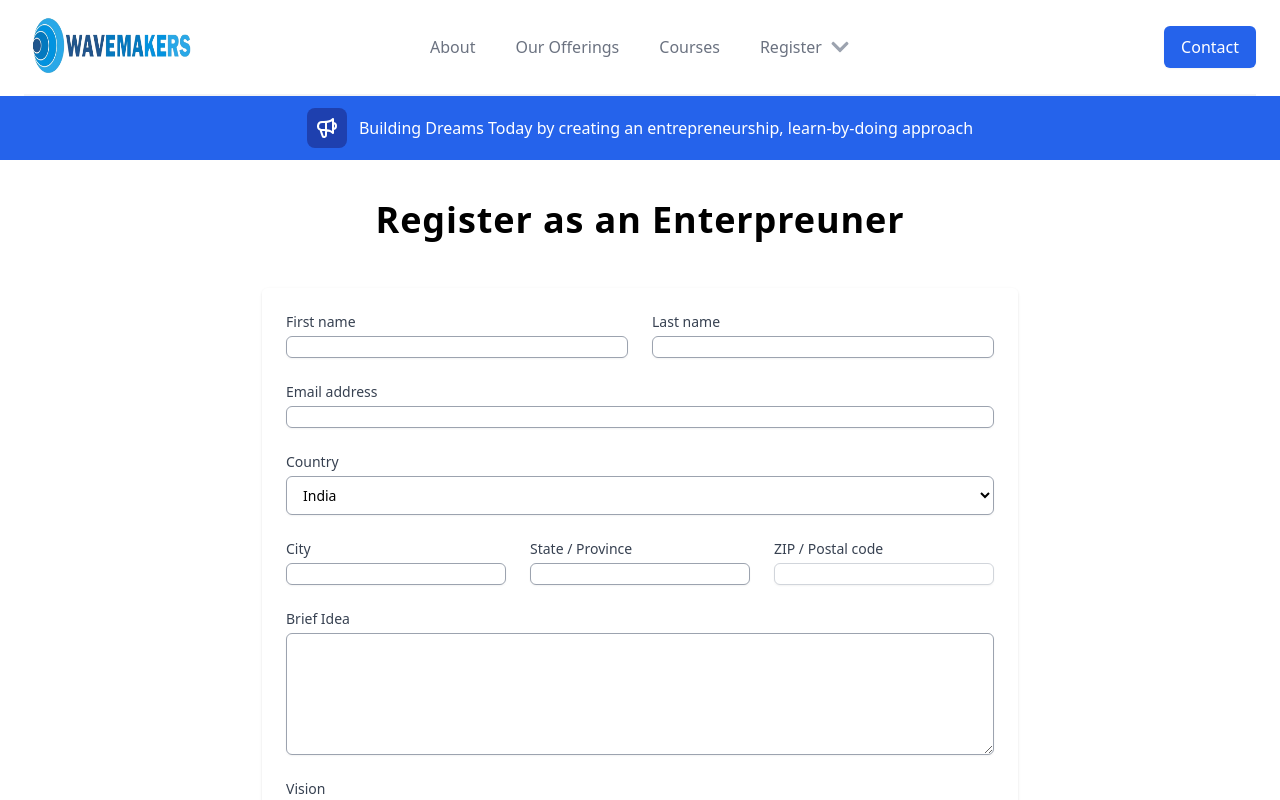
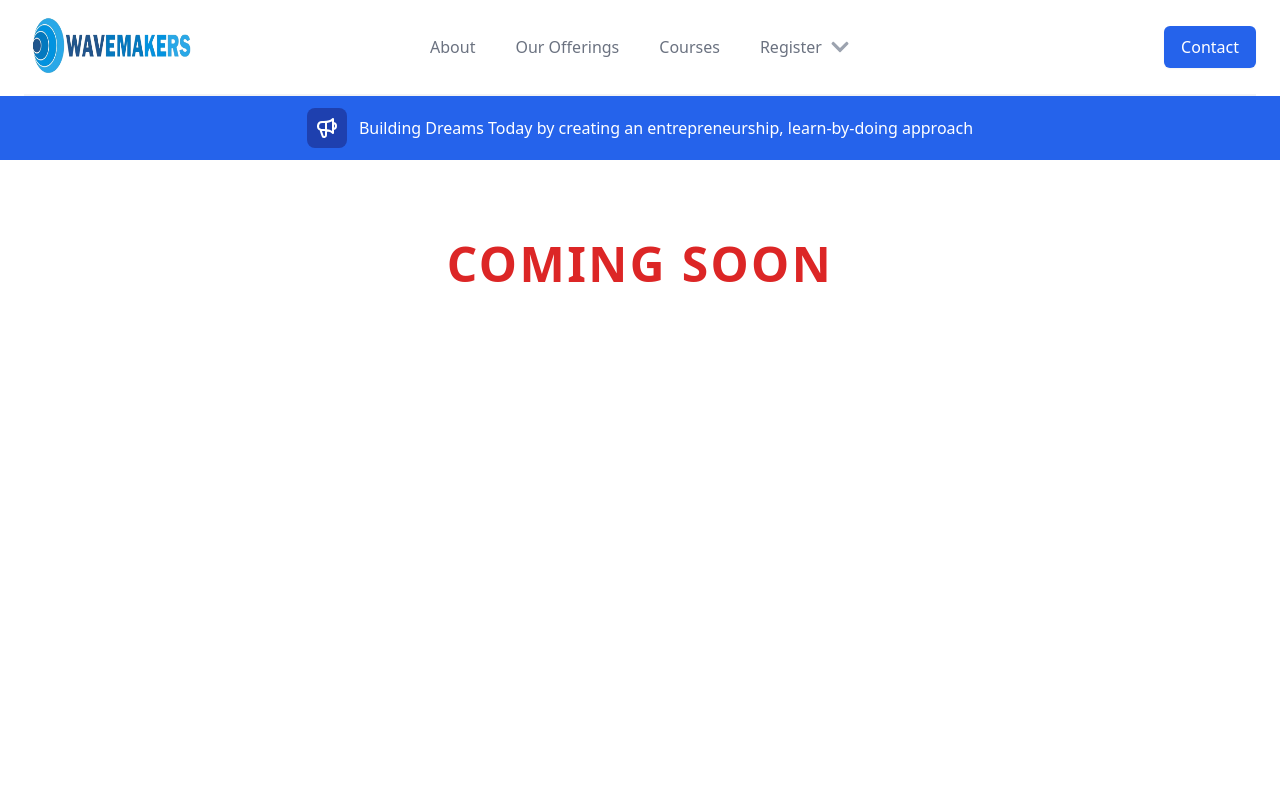
Before and after one commit to arash-arora/cif, a Next.js app: page /register-as-an-enterpreuner in a window 1280 px wide. Shown: the top 800 px of the page. Built offline with nearby package versions, Linux system fonts and the light colour scheme.

Commit message:
form page commented

```diff
--- a/components/RegisterE.tsx
+++ b/components/RegisterE.tsx
@@ -2,26 +2,26 @@ import React from 'react'
 import emailjs from '@emailjs/browser'
 
 function Register() {
-  function sendEmail(e) {
-    e.preventDefault()
+  // function sendEmail(e) {
+  //   e.preventDefault()
 
-    emailjs
-      .sendForm(
-        'service_pb1vr97',
-        'template_utl13y6',
-        e.target,
-        'JVIV5y6AeUML9LUno'
-      )
-      .then(
-        (result) => {
-          console.log(result.text)
-        },
-        (error) => {
-          console.log(error.text)
-        }
-      )
-    e.target.reset()
-  }
+  //   emailjs
+  //     .sendForm(
+  //       'service_pb1vr97',
+  //       'template_utl13y6',
+  //       e.target,
+  //       'JVIV5y6AeUML9LUno'
+  //     )
+  //     .then(
+  //       (result) => {
+  //         console.log(result.text)
+  //       },
+  //       (error) => {
+  //         console.log(error.text)
+  //       }
+  //     )
+  //   e.target.reset()
+  // }
   return (
     <div className="flex flex-col items-center justify-center">
       <div className="mt-10">
@@ -30,7 +30,8 @@ function Register() {
         </h1>
       </div>
       <div className="mt-12">
-        <form onSubmit={sendEmail}>
+        {/* onSubmit={sendEmail} */}
+        <form>
           <div className="overflow-hidden shadow sm:rounded-md">
             <div className="bg-white px-4 py-5 sm:p-6">
               <div className="grid grid-cols-6 gap-6">
--- a/components/RegisterS.tsx
+++ b/components/RegisterS.tsx
@@ -2,26 +2,26 @@ import React from 'react'
 import emailjs from '@emailjs/browser'
 
 function Register() {
-  function sendEmail(e) {
-    e.preventDefault()
+  // function sendEmail(e) {
+  //   e.preventDefault()
 
-    emailjs
-      .sendForm(
-        'service_pb1vr97',
-        'template_utl13y6',
-        e.target,
-        'JVIV5y6AeUML9LUno'
-      )
-      .then(
-        (result) => {
-          console.log(result.text)
-        },
-        (error) => {
-          console.log(error.text)
-        }
-      )
-    e.target.reset()
-  }
+  //   emailjs
+  //     .sendForm(
+  //       'service_pb1vr97',
+  //       'template_utl13y6',
+  //       e.target,
+  //       'JVIV5y6AeUML9LUno'
+  //     )
+  //     .then(
+  //       (result) => {
+  //         console.log(result.text)
+  //       },
+  //       (error) => {
+  //         console.log(error.text)
+  //       }
+  //     )
+  //   e.target.reset()
+  // }
   return (
     <div className="flex flex-col items-center justify-center">
       <div className="mt-10">
@@ -31,11 +31,11 @@ function Register() {
       </div>
       <div className="mt-12">
         <form
-          // action="mailto:connect@wavemakers.in?subject=Register as a Startup"
-          // method="POST"
-          onSubmit={sendEmail}
-          // encType="text/plain"
-          // name="EmailForm"
+        // action="mailto:connect@wavemakers.in?subject=Register as a Startup"
+        // method="POST"
+        // onSubmit={sendEmail}
+        // encType="text/plain"
+        // name="EmailForm"
         >
           <div className="overflow-hidden shadow sm:rounded-md">
             <div className="bg-white px-4 py-5 sm:p-6">
--- a/pages/register-as-a-startup.tsx
+++ b/pages/register-as-a-startup.tsx
@@ -1,7 +1,7 @@
 import Header from '../components/Header'
 import Banner from '../components/Banner'
-import Footer from '../components/Footer'
-import Register from '../components/RegisterS'
+// import Footer from '../components/Footer'
+// import Register from '../components/RegisterS'
 
 function about() {
   return (
@@ -9,9 +9,12 @@ function about() {
       <Header />
       <Banner />
       <div className="mx-16">
-        <Register />
+        {/* <Register /> */}
+        <h1 className="mt-20 text-center text-5xl font-bold tracking-wider text-red-600">
+          COMING SOON
+        </h1>
       </div>
-      <Footer />
+      {/* <Footer /> */}
     </div>
   )
 }
--- a/pages/register-as-an-enterpreuner.tsx
+++ b/pages/register-as-an-enterpreuner.tsx
@@ -1,7 +1,7 @@
 import Header from '../components/Header'
 import Banner from '../components/Banner'
-import Footer from '../components/Footer'
-import Register from '../components/RegisterE'
+// import Footer from '../components/Footer'
+// import Register from '../components/RegisterE'
 
 function about() {
   return (
@@ -9,9 +9,12 @@ function about() {
       <Header />
       <Banner />
       <div className="mx-16">
-        <Register />
+        {/* <Register /> */}
+        <h1 className="mt-20 text-center text-5xl font-bold tracking-wider text-red-600">
+          COMING SOON
+        </h1>
       </div>
-      <Footer />
+      {/* <Footer /> */}
     </div>
   )
 }
```
